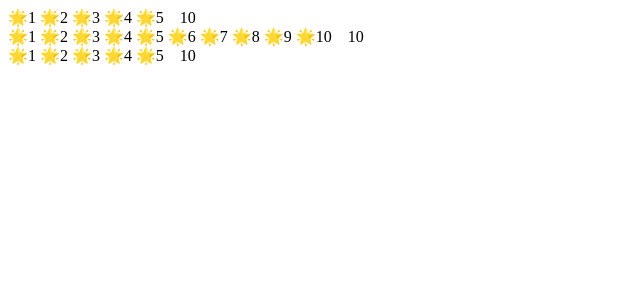
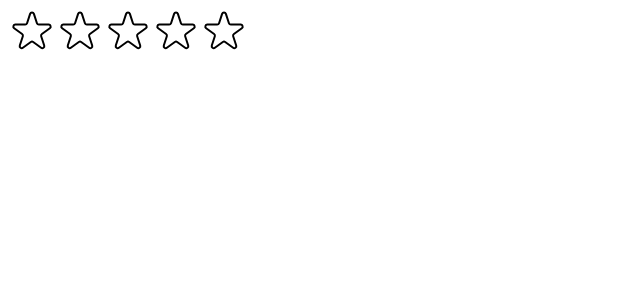
Before and after one commit to JeffDanielle/usepopcorn, a React (Vite) app: page / in a window 1280 px wide. Shown: the top 300 px of the page, without its empty margins (0-640 px from the left). Built offline with nearby package versions, Linux system fonts and the light colour scheme.

Commit message:
116. Creating the Stars -13min

```diff
--- a/src/components/StarRating.jsx
+++ b/src/components/StarRating.jsx
@@ -1,3 +1,5 @@
+import { useState } from "react";
+
 const containerStyle = {
     display: 'flex',
     alignItems: 'center',
@@ -6,7 +8,6 @@
 
 const starContainerStyle = {
     display: 'flex',
-    gap: '4px',
 }
 
 const textStyle = {
@@ -15,17 +16,99 @@
 };
 
 const StarRating = ({ maxRating = 5 }) => {
+    const [rating, setRating] = useState(0);
+
+    const handleRate = (rating) => {
+        setRating(rating);
+    }
 
     return (
         <div style={containerStyle}>
             <div style={starContainerStyle}>
                 {Array.from({ length: maxRating }, (_, i) => (
-                    <span >🌟{i + 1}</span>
+                    <Star key={i} onRate={() => handleRate(i + 1)} full={rating >= i + 1} />
                 ))}
             </div>
-            <p style={textStyle}>10</p>
+            <p style={textStyle}>{rating || ""}</p>
         </div>
     );
 }
 
+const starStyle = {
+    width: '48px',
+    height: '48px',
+    display: 'block',
+    cursor: 'pointer',
+}
+
+const Star = ({ onRate, full }) => {
+    return (
+        <span
+            style={starStyle}
+            role="button"
+            onClick={onRate}
+        >
+            {full ? <svg
+                xmlns="http://www.w3.org/2000/svg"
+                viewBox="0 0 20 20"
+                fill="#000"
+                stroke="#000"
+            >
+                <path
+                    d="M9.049 2.927c.3-.921 1.603-.921 1.902 0l1.07 3.292a1 1 0 00.95.69h3.462c.969 0 1.371 1.24.588 1.81l-2.8 2.034a1 1 0 00-.364 1.118l1.07 3.292c.3.921-.755 1.688-1.54 1.118l-2.8-2.034a1 1 0 00-1.175 0l-2.8 2.034c-.784.57-1.838-.197-1.539-1.118l1.07-3.292a1 1 0 00-.364-1.118L2.98 8.72c-.783-.57-.38-1.81.588-1.81h3.461a1 1 0 00.951-.69l1.07-3.292z"
+                />
+            </svg> :
+
+                <svg
+                    xmlns="http://www.w3.org/2000/svg"
+                    fill="none"
+                    viewBox="0 0 24 24"
+                    stroke="#000"
+                >
+                    <path
+                        strokeLinecap="round"
+                        strokeLinejoin="round"
+                        strokeWidth="{2}"
+                        d="M11.049 2.927c.3-.921 1.603-.921 1.902 0l1.519 4.674a1 1 0 00.95.69h4.915c.969 0 1.371 1.24.588 1.81l-3.976 2.888a1 1 0 00-.363 1.118l1.518 4.674c.3.922-.755 1.688-1.538 1.118l-3.976-2.888a1 1 0 00-1.176 0l-3.976 2.888c-.783.57-1.838-.197-1.538-1.118l1.518-4.674a1 1 0 00-.363-1.118l-3.976-2.888c-.784-.57-.38-1.81.588-1.81h4.914a1 1 0 00.951-.69l1.519-4.674z"
+                    />
+                </svg>
+            }
+        </span>
+    )
+
+}
+
 export default StarRating;
+
+/*
+FULL STAR
+
+<svg
+  xmlns="http://www.w3.org/2000/svg"
+  viewBox="0 0 20 20"
+  fill="#000"
+  stroke="#000"
+>
+  <path
+    d="M9.049 2.927c.3-.921 1.603-.921 1.902 0l1.07 3.292a1 1 0 00.95.69h3.462c.969 0 1.371 1.24.588 1.81l-2.8 2.034a1 1 0 00-.364 1.118l1.07 3.292c.3.921-.755 1.688-1.54 1.118l-2.8-2.034a1 1 0 00-1.175 0l-2.8 2.034c-.784.57-1.838-.197-1.539-1.118l1.07-3.292a1 1 0 00-.364-1.118L2.98 8.72c-.783-.57-.38-1.81.588-1.81h3.461a1 1 0 00.951-.69l1.07-3.292z"
+  />
+</svg>
+
+
+EMPTY STAR
+
+<svg
+  xmlns="http://www.w3.org/2000/svg"
+  fill="none"
+  viewBox="0 0 24 24"
+  stroke="#000"
+>
+  <path
+    strokeLinecap="round"
+    strokeLinejoin="round"
+    strokeWidth="{2}"
+    d="M11.049 2.927c.3-.921 1.603-.921 1.902 0l1.519 4.674a1 1 0 00.95.69h4.915c.969 0 1.371 1.24.588 1.81l-3.976 2.888a1 1 0 00-.363 1.118l1.518 4.674c.3.922-.755 1.688-1.538 1.118l-3.976-2.888a1 1 0 00-1.176 0l-3.976 2.888c-.783.57-1.838-.197-1.538-1.118l1.518-4.674a1 1 0 00-.363-1.118l-3.976-2.888c-.784-.57-.38-1.81.588-1.81h4.914a1 1 0 00.951-.69l1.519-4.674z"
+  />
+</svg>
+
+*/
--- a/src/main.jsx
+++ b/src/main.jsx
@@ -8,7 +8,5 @@
   <React.StrictMode>
     {/* <App /> */}
     <StarRating maxRating={5} />
-    <StarRating maxRating={10} />
-    <StarRating />
   </React.StrictMode>,
 )
```
